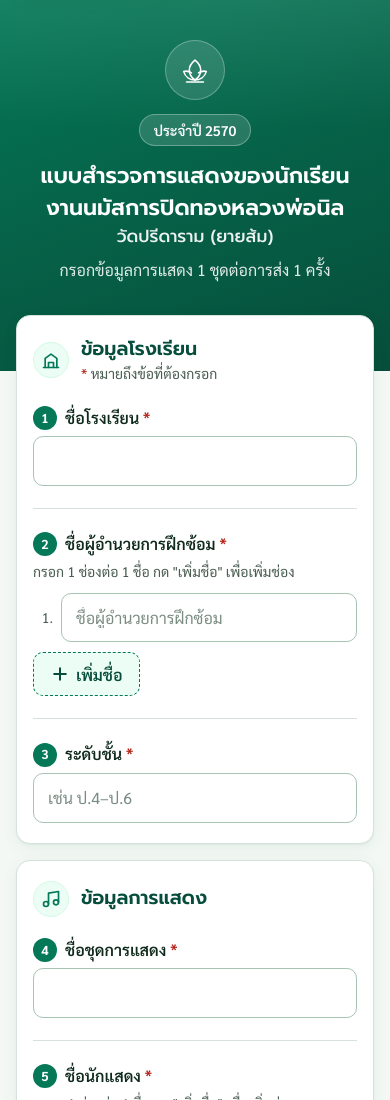
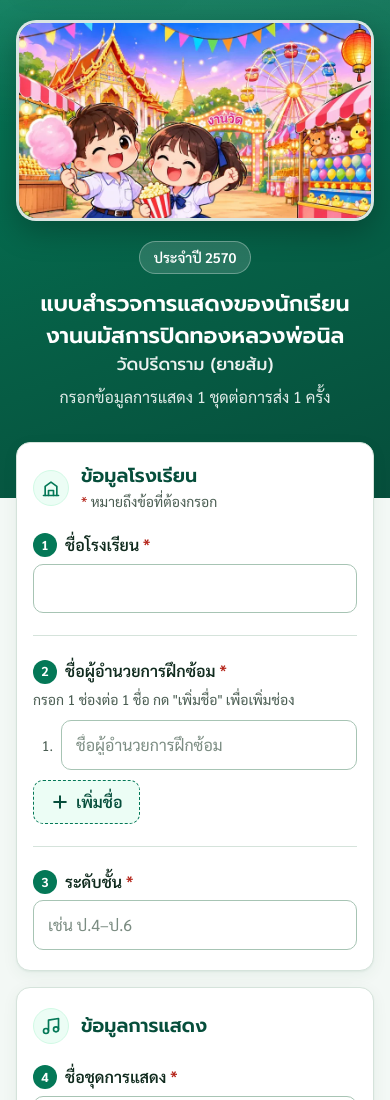
Before and after one commit to pdrweb-system/watpreedaramfest, a plain HTML site: page index.html in a window 390 px wide. Shown: the top 1100 px of the page. Drawn offline with Linux system fonts and the light colour scheme.

Commit message:
Add festival cover image to header and remove lotus emblem (#12)
Cover is served as responsive WebP (800w/1600w) with reserved 16:9 space,
alt text, and preload. Pages workflow now also publishes assets/.


Claude-Session: https://claude.ai/code/session_018fT6XAdHCrtj4ZXJhXoF5a

Co-authored-by: Claude <noreply@anthropic.com>

```diff
--- a/index.html
+++ b/index.html
@@ -7,6 +7,9 @@
   <meta name="color-scheme" content="light">
   <title>แบบสำรวจการแสดงของนักเรียน งานปิดทองหลวงพ่อนิล 2570</title>
   <meta name="description" content="แบบสำรวจการแสดงของนักเรียน งานนมัสการปิดทองหลวงพ่อนิล วัดปรีดาราม (ยายส้ม) ประจำปี 2570">
+  <meta property="og:title" content="แบบสำรวจการแสดงของนักเรียน งานปิดทองหลวงพ่อนิล 2570">
+  <meta property="og:image" content="https://pdrweb-system.github.io/watpreedaramfest/assets/cover-1600.webp">
+  <link rel="preload" as="image" href="assets/cover-800.webp" imagesrcset="assets/cover-800.webp 800w, assets/cover-1600.webp 1600w" imagesizes="(max-width: 992px) 100vw, 960px">
   <script src="config.js"></script>
   <link rel="preconnect" href="https://fonts.googleapis.com">
   <link rel="preconnect" href="https://fonts.gstatic.com" crossorigin>
@@ -59,14 +62,15 @@
         radial-gradient(1200px 300px at 50% -80px, rgba(255,255,255,.14), transparent 70%),
         linear-gradient(160deg, #047857 0%, #065f46 55%, #064e3b 100%);
       color: var(--on-primary); text-align: center;
-      padding: 40px 16px 88px;
+      padding: 20px 16px 88px;
     }
-    .hero .emblem {
-      width: 60px; height: 60px; margin: 0 auto 14px; border-radius: 50%;
-      display: grid; place-items: center;
-      background: rgba(255,255,255,.12); border: 1px solid rgba(255,255,255,.28);
+    /* ภาพปก: จองพื้นที่ 16:9 ไว้ก่อนโหลด เพื่อไม่ให้หน้ากระโดด */
+    .cover {
+      display: block; max-width: 960px; margin: 0 auto 20px; aspect-ratio: 16 / 9;
+      border-radius: var(--radius-lg); overflow: hidden; background: #0b5a45;
+      border: 3px solid rgba(255,255,255,.85); box-shadow: 0 10px 30px rgba(0, 0, 0, .25);
     }
-    .hero .emblem svg { width: 34px; height: 34px; }
+    .cover img { display: block; width: 100%; height: 100%; object-fit: cover; }
     .chip {
       display: inline-flex; align-items: center; gap: 6px;
       background: rgba(255,255,255,.14); border: 1px solid rgba(255,255,255,.3);
@@ -263,15 +267,13 @@
 <a class="skip" href="#form">ข้ามไปยังแบบฟอร์ม</a>
 
 <header class="hero">
-  <div class="emblem" aria-hidden="true">
-    <!-- ดอกบัว -->
-    <svg viewBox="0 0 48 48" fill="none" stroke="currentColor" stroke-width="2.2" stroke-linecap="round" stroke-linejoin="round">
-      <path d="M24 38c-5-3-8-8-8-14 0-5 3-10 8-14 5 4 8 9 8 14 0 6-3 11-8 14Z"/>
-      <path d="M24 38c-7 0-14-4-16-12 4-1 8 0 11 2"/>
-      <path d="M24 38c7 0 14-4 16-12-4-1-8 0-11 2"/>
-      <path d="M12 41h24"/>
-    </svg>
-  </div>
+  <picture class="cover">
+    <img src="assets/cover-1600.webp"
+         srcset="assets/cover-800.webp 800w, assets/cover-1600.webp 1600w"
+         sizes="(max-width: 992px) 100vw, 960px"
+         width="1600" height="900" fetchpriority="high"
+         alt="ภาพการ์ตูนนักเรียนชายและหญิงเที่ยวงานวัด ถือสายไหมและป๊อปคอร์น มีโบสถ์ เจดีย์ทอง ชิงช้าสวรรค์ และซุ้มงานวัด">
+  </picture>
   <span class="chip">ประจำปี 2570</span>
   <h1>แบบสำรวจการแสดงของนักเรียน งานนมัสการปิดทองหลวงพ่อนิล<span class="temple">วัดปรีดาราม (ยายส้ม)</span></h1>
   <p>กรอกข้อมูลการแสดง 1 ชุดต่อการส่ง 1 ครั้ง</p>
```
Also changed, not shown: assets/cover-1600.webp (added), assets/cover-800.webp (added), 1 other file.
